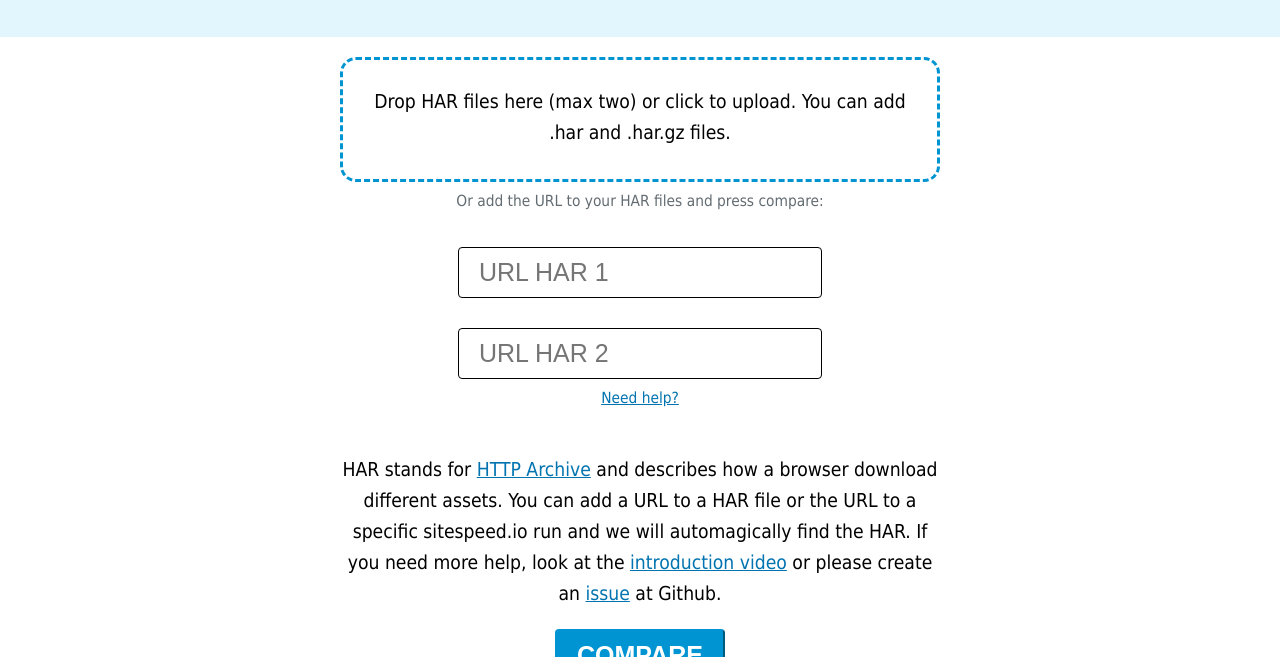
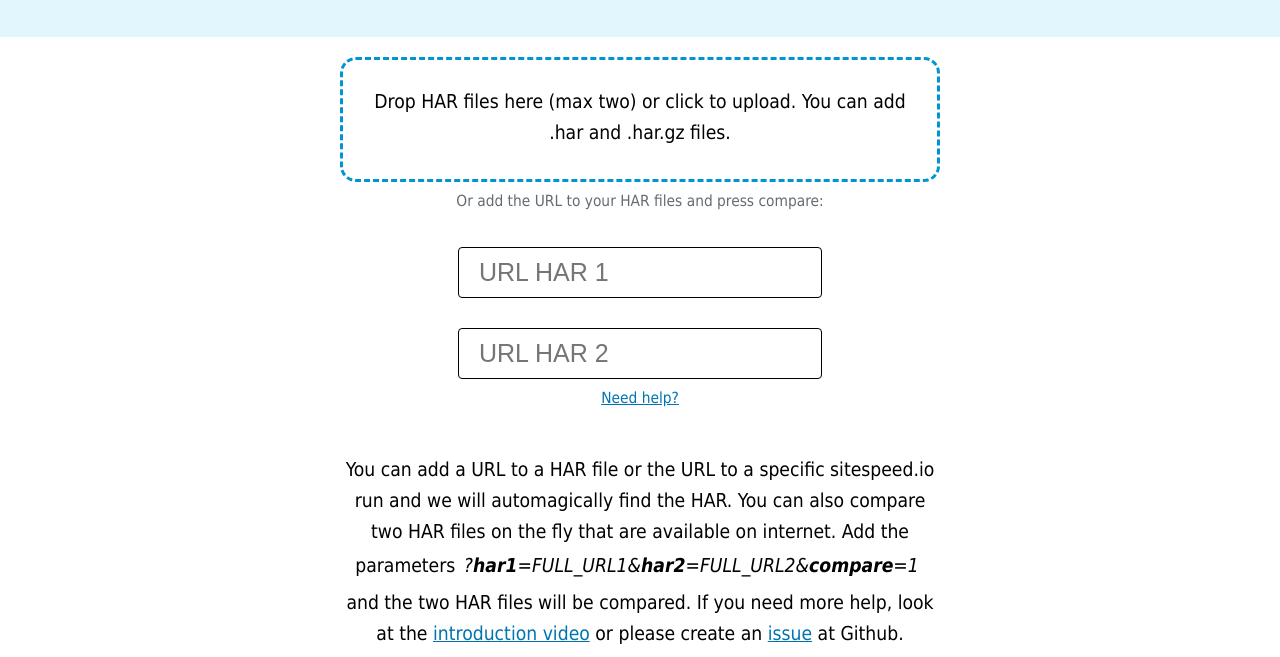
Before and after one commit to sitespeedio/compare, a website with bundled scripts: page index.html in a window 1280 px wide. Both pictures are taken after a click on the link "Need help?". Shown: the part 143-800 px from the top of the page. Built offline with nearby package versions, Linux system fonts and the light colour scheme.

Commit message:
show how to autoload URLs

```diff
--- a/index.html
+++ b/index.html
@@ -504,9 +504,8 @@
           <a href="#" onclick="show('help');">Need help?</a>
         </p>
         <div class="help" id="help">
-          HAR stands for
-          <a href="http://www.softwareishard.com/blog/har-12-spec/">HTTP Archive</a> and describes how a browser download different assets. You can add a URL to a HAR file or the
-          URL to a specific sitespeed.io run and we will automagically find the HAR. If you need more help, look at the
+          You can add a URL to a HAR file or the
+          URL to a specific sitespeed.io run and we will automagically find the HAR. You can also compare two HAR files on the fly that are available on internet. Add the parameters <i>?<b>har1</b>=FULL_URL1&<b>har2</b>=FULL_URL2&<b>compare</b>=1</i> and the two HAR files will be compared. If you need more help, look at the
           <a href="https://www.youtube.com/watch?v=dCThwpglIeE">introduction video</a> or please create an
           <a href="https://github.com/sitespeedio/compare/issues/new">issue</a> at Github.
         </div>
```
Also changed, not shown: README.md.
